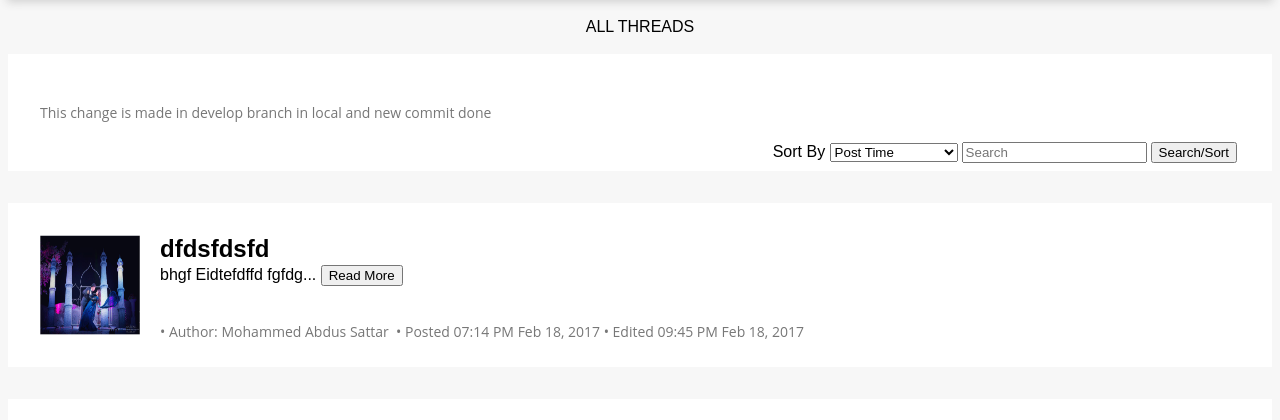
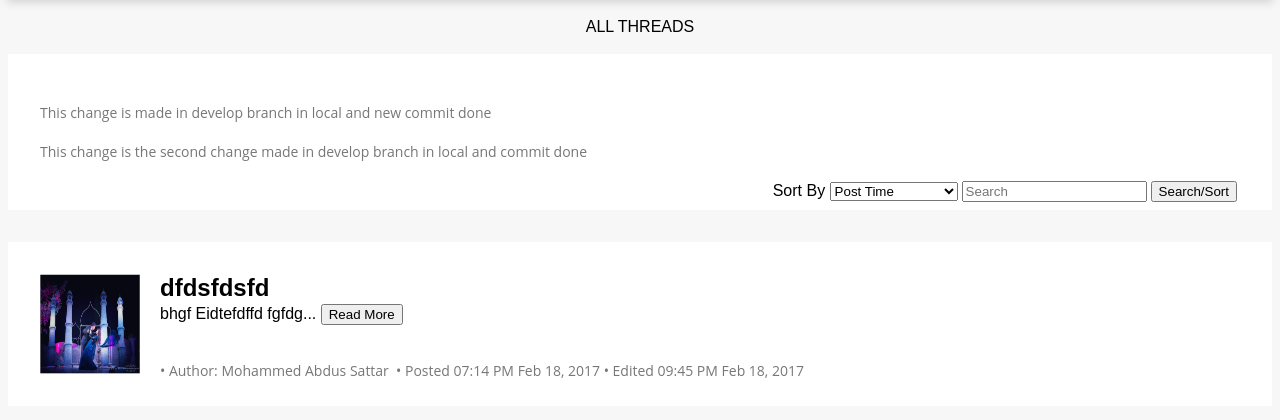
Before and after one commit to shohaglive/SampleBlogProject, a PHP site: page / in a window 1280 px wide. Shown: the part 82-502 px from the top of the page. Run offline with PHP 8.4, Linux system fonts and the light colour scheme; data comes from the database, SQL or seed files in the repository.

Commit message:
Second line added in index page

```diff
--- a/index.php
+++ b/index.php
@@ -33,6 +33,9 @@ $data = $control->getThread($search, $sort)
         <table style="float: right">
             <p>
                 This change is made in develop branch in local and new commit done
+            </p>
+            <p>
+                This change is the second change made in develop branch in local and commit done
             </p>
             <tr>
                 <td><label>Sort By</label>
```
